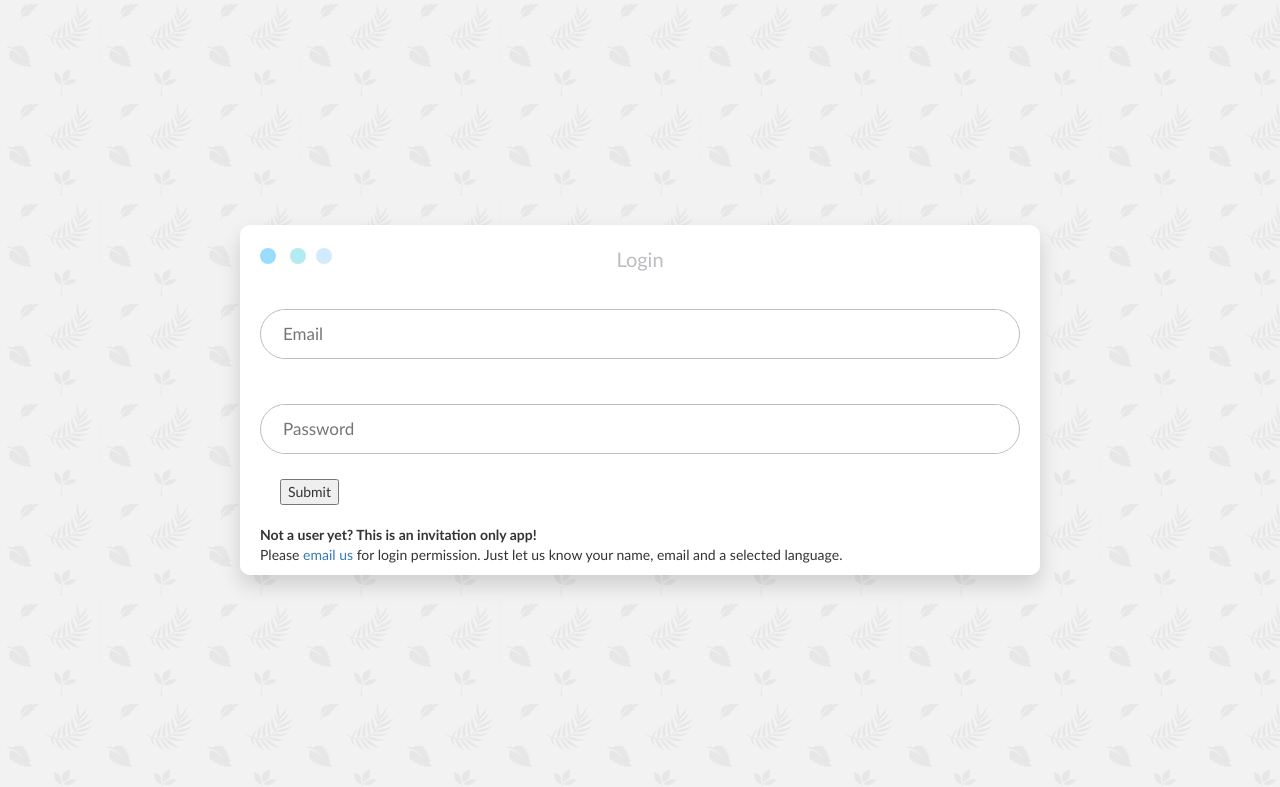
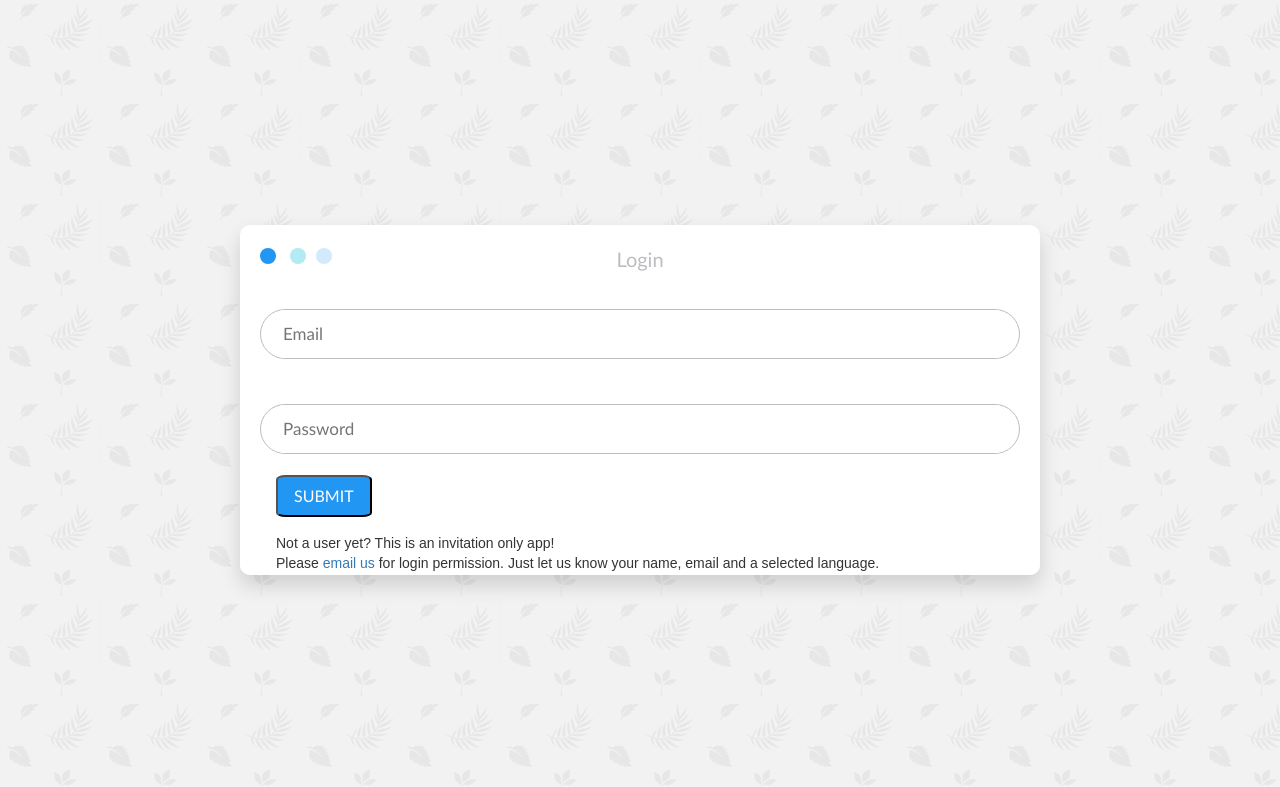
Before and after one commit to Yaolibergner/Fuji_2.0, a Flask app: page / in a window 1280 px wide. Shown: the top 787 px of the page. Run offline with Flask 2, Linux system fonts and the light colour scheme; some libraries are stand-ins or nearby versions.

Commit message:
updated font and color.

```diff
--- a/static/fujiapp.jsx
+++ b/static/fujiapp.jsx
@@ -83,7 +83,6 @@ class LogoutButton extends React.Component {
           id="logout"
           onClick={this.handleClick}
           variant="contained"
-
         >
           Logout
         </Button>
--- a/static/style.css
+++ b/static/style.css
@@ -30,7 +30,7 @@ body {
 }
 /*Added to customize the login page.*/
 .chat_window.login.register {
-    height: 700px;
+    height: 715px;
 }
 
 .top_menu {
@@ -55,7 +55,7 @@ body {
   background-color: #2196f3;
 }
 .top_menu .buttons .button.minimize {
-  background-color: #9adcfb;
+  background-color: #2196f3;
 }
 .top_menu .buttons .button.maximize {
   background-color: #b2ebf2;
@@ -223,3 +223,34 @@ body {
 .message_template {
   display: none;
 }
+
+.login_button {
+  background-color:#2196f3;
+  border-radius: 10%;
+  color: white;
+  padding: 8px 16px;
+  text-align: center;
+  text-decoration: none;
+  display: inline-block;
+  font-size: 16px;
+  cursor: pointer;
+  margin: 16px;
+  text-transform: uppercase;
+}
+
+.notuser {
+  margin-left: 16px
+}
+
+.submit_button {
+  background-color:#2196f3;
+  border-radius: 10%;
+  color: white;
+  padding: 8px 16px;
+  text-align: center;
+  text-decoration: none;
+  display: inline-block;
+  font-size: 16px;
+  cursor: pointer;
+  text-transform: uppercase;
+}
--- a/templates/addmember.html
+++ b/templates/addmember.html
@@ -41,11 +41,11 @@
                 </select>
                 </div>
                 <div class="bottom_wrapper clearfix">
-                    <h4>Upload profile photo</h4>
+                    <h4><font face="Arial">Upload profile photo</h4>
                       <input type=file name=file>
                 </div>
                 <div class="bottom_wrapper clearfix">
-                <input id= "submit" type="submit">
+                <input class="submit_button" id= "submit" type="submit">
               </div>
             </div>
         </form>
--- a/templates/loginpage.html
+++ b/templates/loginpage.html
@@ -20,12 +20,12 @@
                 <div class="message_input_wrapper">
                 <input class="message_input" type="password" name="password" required placeholder="Password"/>
                 </div>
-            <div class="bottom_wrapper clearfix">
-                <input id="submit" type="submit">
+            <div>
+                <input class="login_button" id="submit" type="submit">
                 </div>
         </form>
-        <p>
-        <b>Not a user yet? This is an invitation only app!</b><br>
+        <p class="notuser"><font face="Arial">
+        Not a user yet? This is an invitation only app!<br>
         Please <a href="mailto:yaolibergner@yahoo.com?Subject=Request%20login" target="_top">email us</a>
         for login permission. Just let us know your name,
         email and a selected language.
```
